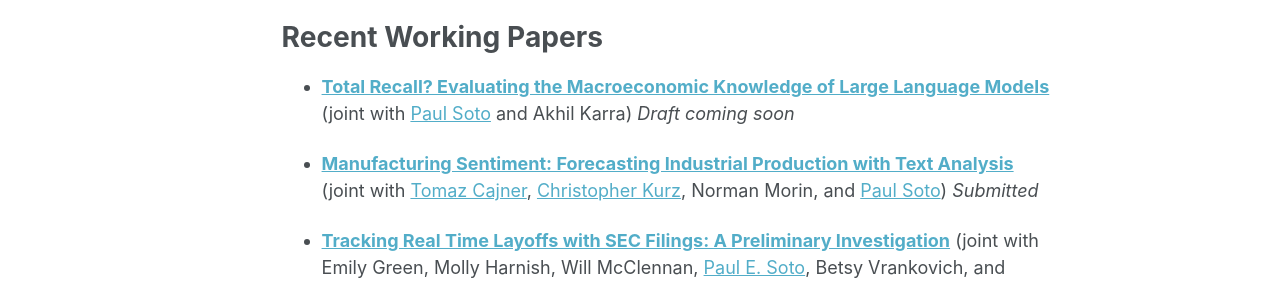
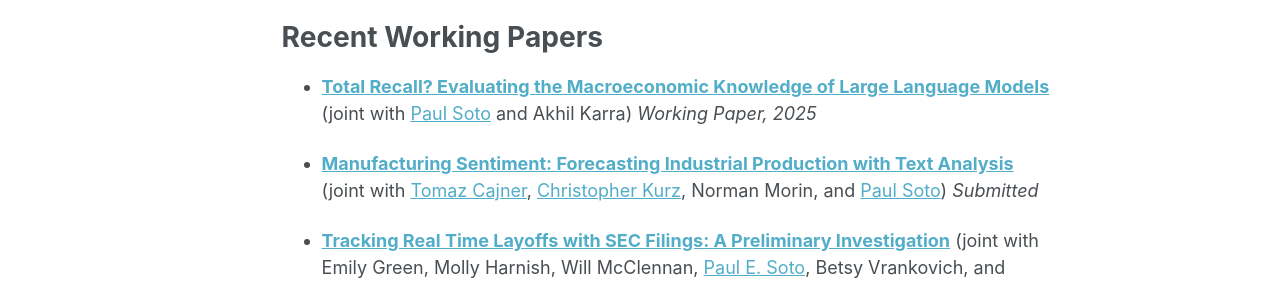
Before and after one commit to ldcrane/ldcrane.github.io, a Jekyll site: the page built from _pages/about.md, in a window 1280 px wide and 900 px high. Shown: the part 324-609 px from the top of the window. Built offline with Jekyll 4.4.1, drawn with Linux system fonts in a browser that asks for light colours.

Commit message:
Update about.md for grammar

```diff
--- a/_pages/about.md
+++ b/_pages/about.md
@@ -25,7 +25,7 @@
 Recent Working Papers
 ======
 
-- [**Total Recall? Evaluating the Macroeconomic Knowledge of Large Language Models**](https://www.federalreserve.gov/econres/feds/total-recall-evaluating-the-macroeconomic-knowledge-of-large-language-models.htm) (joint with [Paul Soto](https://pesoto.github.io/) and Akhil Karra) *Draft coming soon*
+- [**Total Recall? Evaluating the Macroeconomic Knowledge of Large Language Models**](https://www.federalreserve.gov/econres/feds/total-recall-evaluating-the-macroeconomic-knowledge-of-large-language-models.htm) (joint with [Paul Soto](https://pesoto.github.io/) and Akhil Karra) *Working Paper, 2025*
 
 - [**Manufacturing Sentiment: Forecasting Industrial Production with Text Analysis**](https://www.federalreserve.gov/econres/feds/manufacturing-sentiment-forecasting-industrial-production-with-text-analysis.htm) (joint with [Tomaz Cajner](https://sites.google.com/site/cajner/), [Christopher Kurz](https://www.federalreserve.gov/econres/christopher-j-kurz.htm), Norman Morin, and  [Paul Soto](https://pesoto.github.io/)) *Submitted*
 
```
